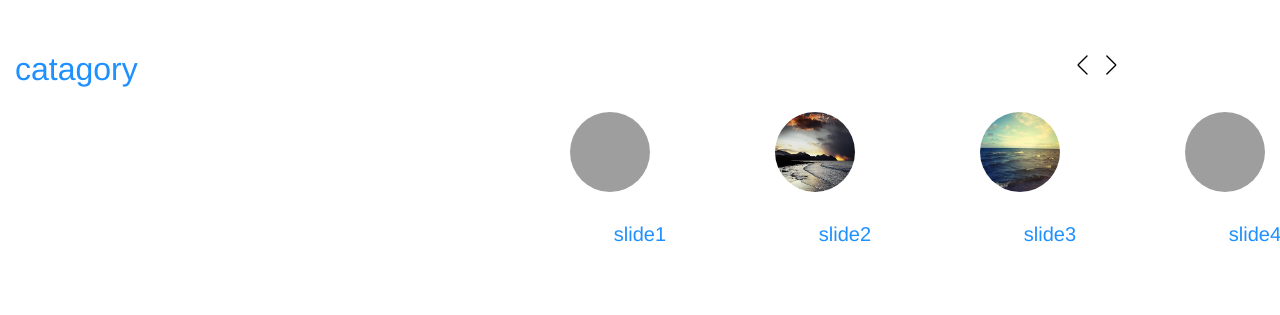
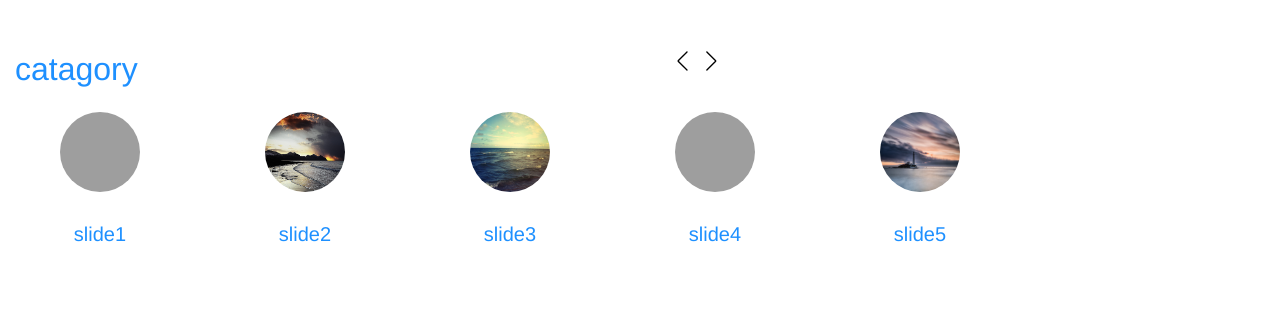
Before and after one commit to ronaxdevil/slider, a plain HTML site: page cslide.html in a window 1280 px wide. Drawn offline with nearby package versions, Linux system fonts and the light colour scheme; grey boxes are pictures that could not be loaded.

Commit message:
Update cslide.html

```diff
--- a/cslide.html
+++ b/cslide.html
@@ -30,7 +30,7 @@
             background-size: cover;
             width: 200px;
             height: 200px;
-
+            text-align: center;
         }
 
         .swiper-container h2 {
@@ -47,11 +47,10 @@
 
         .swiper-slide h5 {
             color: #1e90ff;
-            text-align: center;
         }
 
         .nav-slide {
-            margin-left: 400px;
+            text-align: right;
         }
     </style>
 </head>
@@ -63,7 +62,7 @@
                 <h2>catagory</h2>
             </div>
             <div class="nav-slide">
-                <div class="row mt-1">
+                <div class="row">
                     <div class="prev mr-2"><img src="img/prev.svg" alt=""></div>
                     <div class="next"><img src="img/next.svg" alt=""></div>
                 </div>
@@ -100,7 +99,6 @@
     <script>
         var swiper = new Swiper('.swiper-container', {
             slidesPerView: 'auto',
-            centeredSlides: true,
             spaceBetween: 5,
             freeMode: true,
             pagination: {
```
